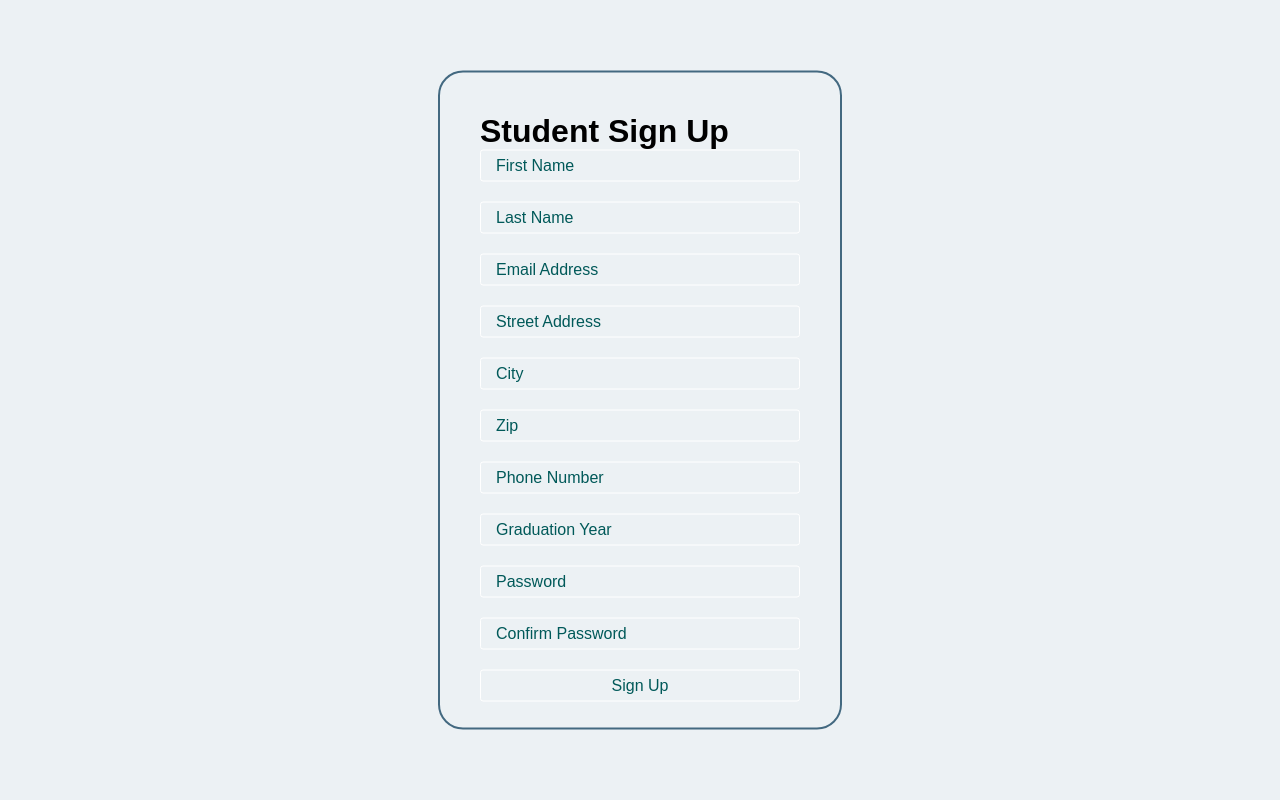
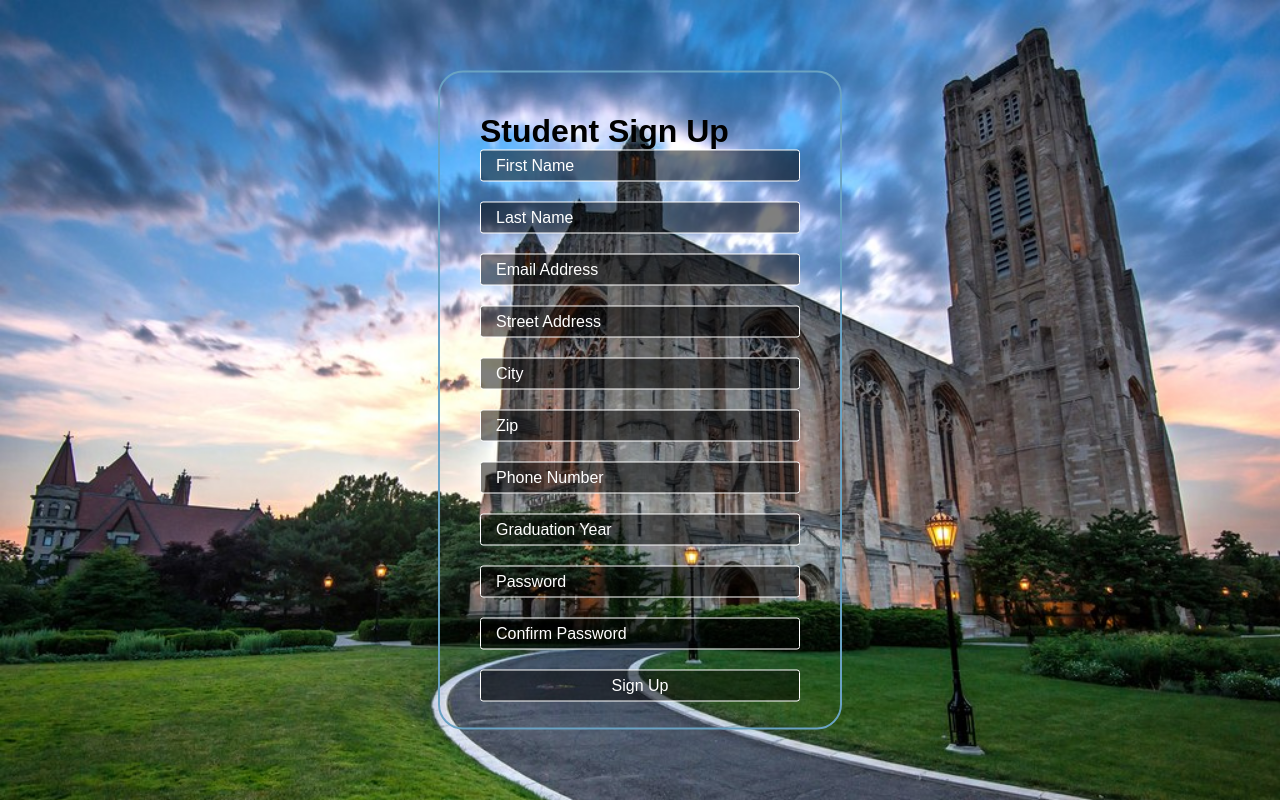
Before and after one commit to kalevias/MyCollege, a PHP site: page /pages/Register/StudentSignup.php in a window 1280 px wide. Run offline with PHP 8.4, Linux system fonts and the light colour scheme.

Commit message:
Style changes to login/signup
Changed styles to login and signup pages.

```diff
--- a/pages/Register/css/signup.css
+++ b/pages/Register/css/signup.css
@@ -1,21 +1,28 @@
 
 
 *{margin: 0; padding: 0;}
-body{background: #ecf1f4; font-family: sans-serif;}
+body
+{
+
+    background: url("UniOfChi.jpg");
+    background-size: cover;
+
+
+    font-family: sans-serif;}
 
 
 
-input{width: 100%; background: none; border: 1px solid #fff; border-radius: 3px; padding: 6px 15px; box-sizing: border-box; margin-bottom: 20px; font-size: 16px; color: #005959;}
+input{width: 100%; background: rgba(0,0,0,0.5); border: 1px solid #fff; border-radius: 3px; padding: 6px 15px; box-sizing: border-box; margin-bottom: 20px; font-size: 16px; color: #fff;}
 
-input[type="button"]{ background: #ffffff; border: 0; cursor: pointer; color: #3e3d3d;}
+input[type="button"]{ background: #ffffff; border: 0; cursor: pointer; color: #696868;}
 input[type="button"]:hover{ background: #ffffff; transition: .6s;}
 
-::placeholder{color: #005959;}
+::placeholder{color: #ffffff;}
 
 
 .rcorners2 {
     border-radius: 25px;
-    border: 2px solid #436980;
+    border: 2px solid #6aa3c3;
     padding: 40px;
     width: 320px;
     height: 575px;
```
Also changed, not shown: pages/Register/css/UniOfChi.jpg (added).
